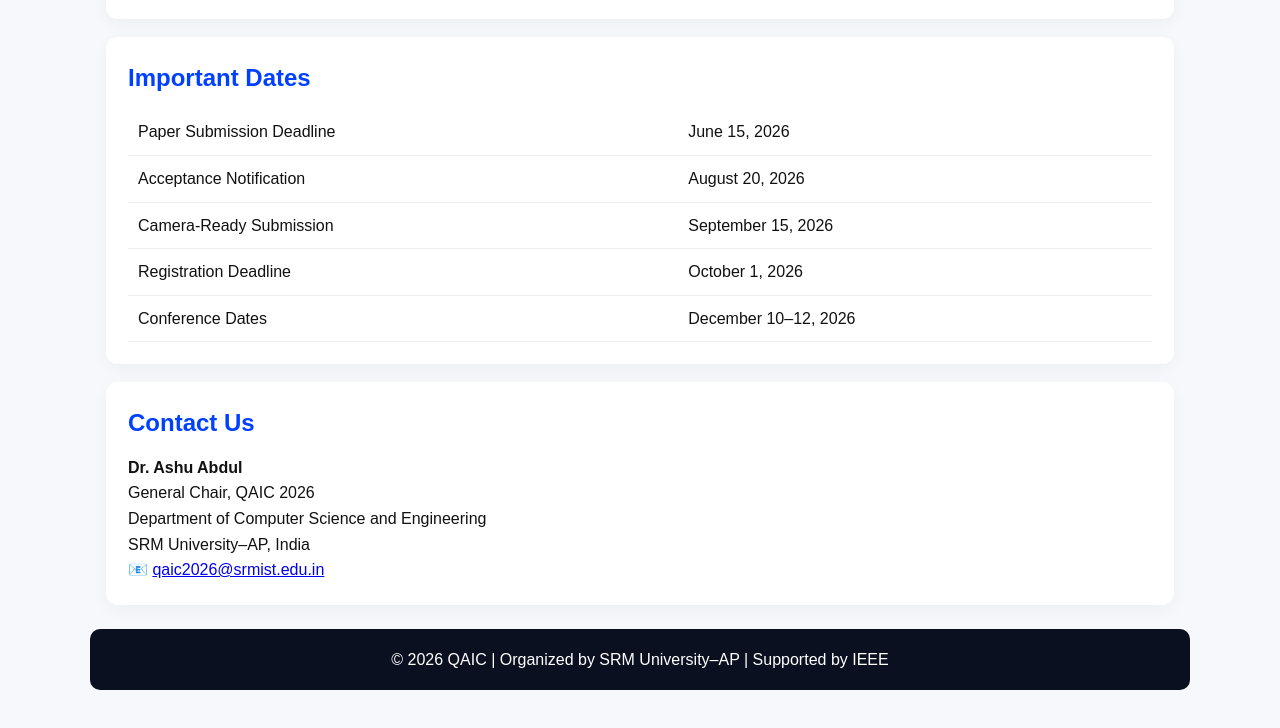
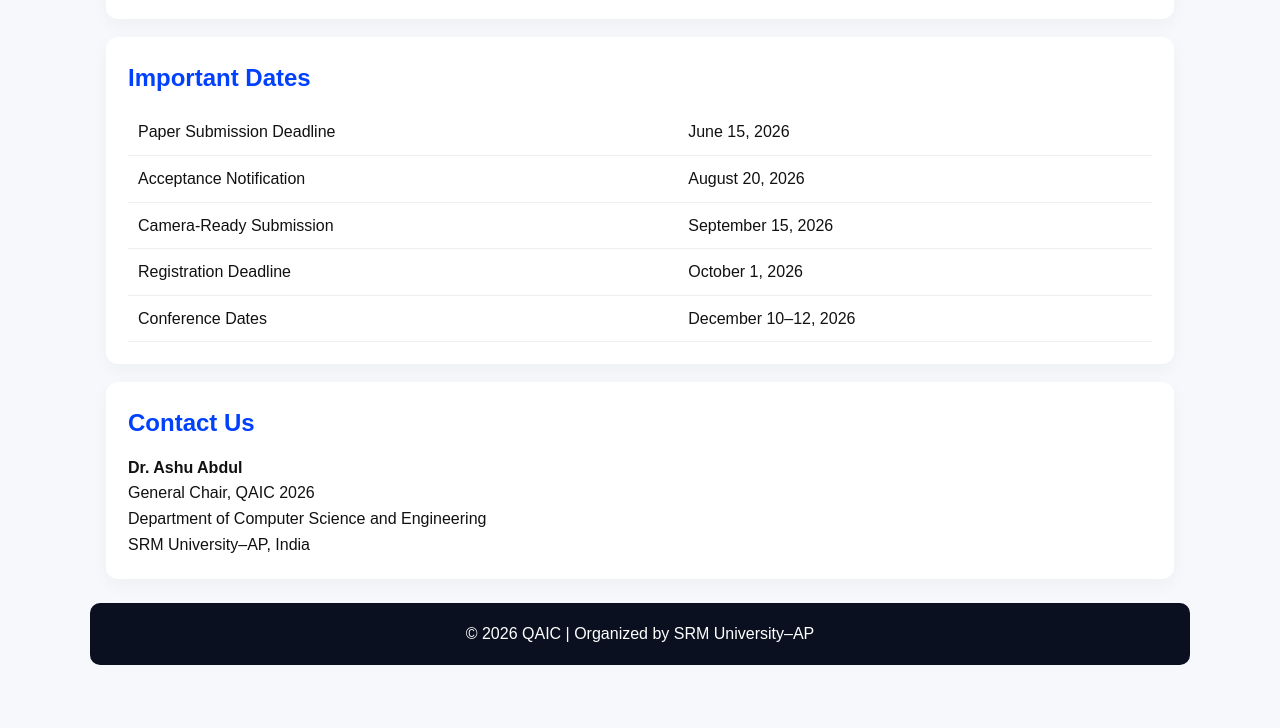
Before and after one commit to NAVEENKUMAR-M-RESEARCHER/NAVEENKUMAR-M-RESEARCHER.github.io, a plain HTML site: page QAIC/index.html in a window 1280 px wide. Shown: the part 910-1638 px from the top of the page. After the commit the page ends 1615 px from the top, so only its background shows below. Drawn offline with Linux system fonts and the light colour scheme; a script that the page names is missing.

Commit message:
Update index.html

```diff
--- a/QAIC/index.html
+++ b/QAIC/index.html
@@ -78,12 +78,11 @@
          General Chair, QAIC 2026<br>
          Department of Computer Science and Engineering<br>
          SRM University–AP, India<br>
-         📧 <a href="mailto:qaic2026@srmist.edu.in">qaic2026@srmist.edu.in</a></p>
     </section>
   </main>
 
   <footer>
-    <p>&copy; 2026 QAIC | Organized by SRM University–AP | Supported by IEEE</p>
+    <p>&copy; 2026 QAIC | Organized by SRM University–AP </p>
   </footer>
 </body>
 </html>
```
